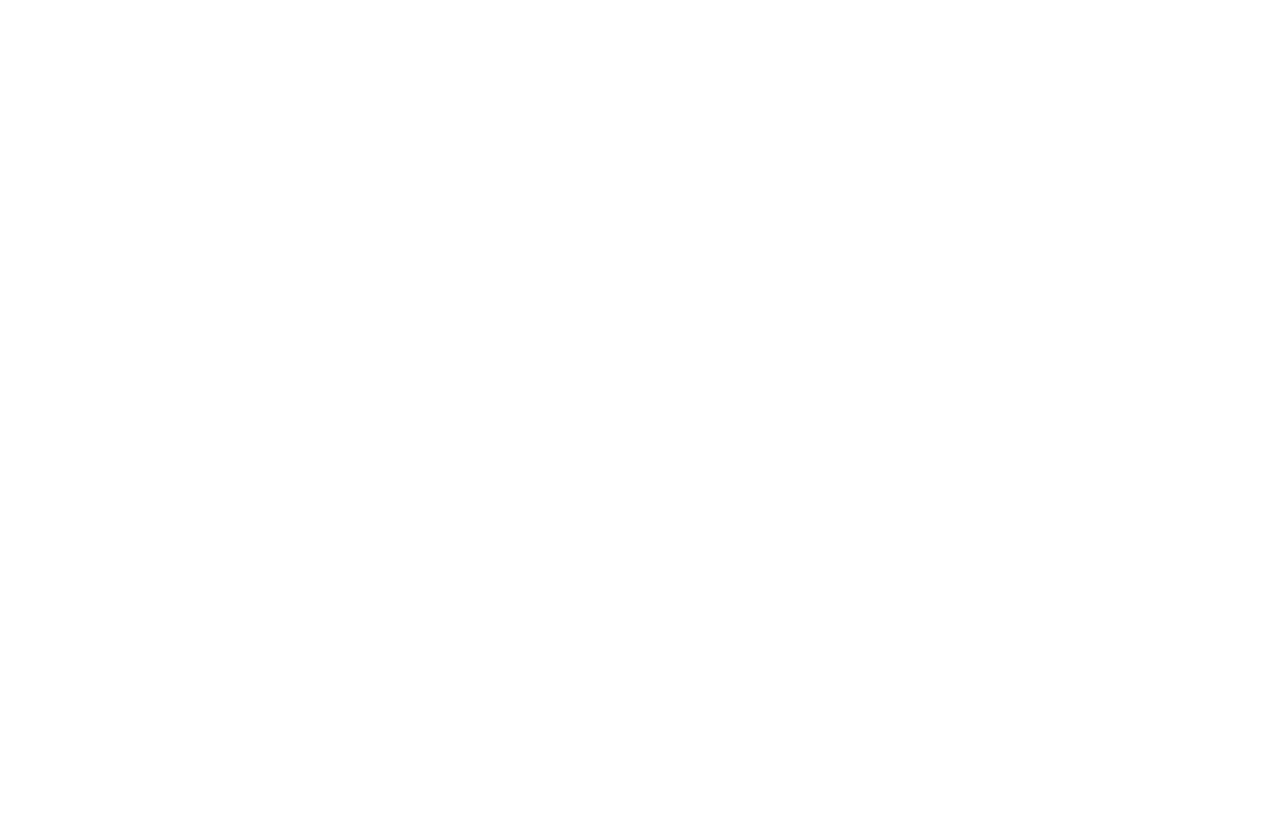
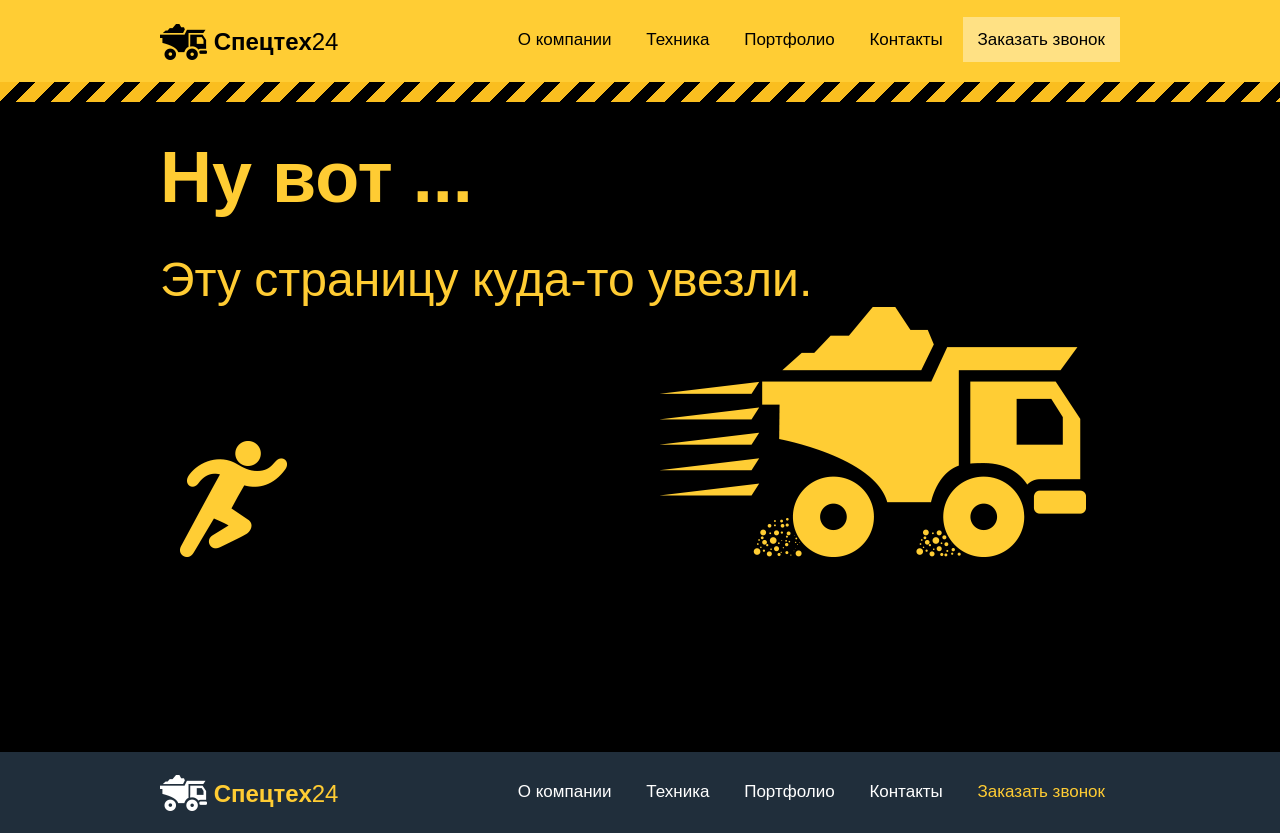
Before and after one commit to Enkil/spectech24, a plain HTML site: page 404.html in a window 1280 px wide. Before the commit the page ends 800 px from the top, so only its background shows below. Drawn offline with Linux system fonts and the light colour scheme.

Commit message:
404 page added

```diff
--- a/404.html
+++ b/404.html
@@ -0,0 +1,119 @@
+<!DOCTYPE html>
+<html lang="en">
+<head>
+	<meta charset="UTF-8">
+	<title>404 Error - Page not found | Spectech24</title>
+	<link rel="stylesheet" href="css/style.css">
+</head>
+<body>
+
+	<!-- HEADER -->
+	<header class="page-header">
+
+		<div class="container">
+			<div class="row">
+
+
+				<div class="col-4"> <!-- Logo Group-->
+
+					<a href="index.html" class="page-header__logo">
+						<img src="img/icon__logo--header.png" alt="Главная | Спецтех24" class="page-header__logo-img">
+						<span class="page-header__logo-text"><strong>Спецтех</strong>24</span>
+					</a>
+
+				</div>
+
+
+				<div class="col-8"> <!-- Main Nav Group-->
+
+					<nav class="page-header__nav">
+						<ul class="page-header__nav-links">
+							<li class="page-header__nav-link"><a href="team.html" class="page-header__nav-link-item">О компании</a></li>
+							<li class="page-header__nav-link"><a href="catalog.html" class="page-header__nav-link-item">Техника</a></li>
+							<li class="page-header__nav-link"><a href="portfolio.html" class="page-header__nav-link-item">Портфолио</a></li>
+							<li class="page-header__nav-link"><a href="contacts.html" class="page-header__nav-link-item">Контакты</a></li>
+							<li class="page-header__nav-link"><a href="contacts.html#contact-form" class="page-header__nav-link-item page-header__nav-link-item--cta">Заказать звонок</a></li>
+						</ul>
+					</nav>
+
+				</div>
+
+
+			</div>
+		</div>
+	</header>
+	<!-- / HEADER -->
+
+	<!--  PAGE CONTENT -->
+	<main class="page-content">
+
+		<div class="stripes"></div>
+
+		<div class="error404">
+
+			<div class="container">
+				<div class="row">
+
+
+					<div class="col-12">
+						<h2 class="error404__title">Ну вот ...</h2>
+						<span class="error404__text">Эту страницу куда-то увезли.</span>
+					</div>
+
+					<div class="col-6 error404__images">
+						<img src="img/icon__404--man.png" alt="" class="error404__img">
+					</div>
+
+					<div class="col-6 error404__images">
+						<img src="img/icon__404--trac.png" alt="" class="error404__img">
+					</div>
+
+
+				</div>
+			</div>
+
+		</div>
+
+
+	</main>
+	<!-- / PAGE CONTENT -->
+
+	<!-- FOOTER -->
+	<footer class="page-footer">
+
+		<div class="container">
+			<div class="row">
+
+
+				<div class="col-4"> <!-- Logo Group-->
+
+					<a href="index.html" class="page-footer__logo">
+						<img src="img/icon__logo--footer.png" alt="Главная | Спецтех24" class="page-footer__logo-img">
+						<span class="page-footer__logo-text"><strong>Спецтех</strong>24</span>
+					</a>
+
+				</div>
+
+
+				<div class="col-8"> <!-- Main Nav Group-->
+
+					<nav class="page-footer__nav">
+						<ul class="page-footer__nav-links">
+							<li class="page-footer__nav-link"><a href="team.html" class="page-footer__nav-link-item">О компании</a></li>
+							<li class="page-footer__nav-link"><a href="catalog.html" class="page-footer__nav-link-item">Техника</a></li>
+							<li class="page-footer__nav-link"><a href="portfolio.html" class="page-footer__nav-link-item">Портфолио</a></li>
+							<li class="page-footer__nav-link"><a href="contacts.html" class="page-footer__nav-link-item">Контакты</a></li>
+							<li class="page-footer__nav-link"><a href="contacts.html#contact-form" class="page-footer__nav-link-item page-footer__nav-link-item--cta">Заказать звонок</a></li>
+						</ul>
+					</nav>
+
+				</div>
+
+
+			</div>
+		</div>
+	</footer>
+	<!-- / FOOTER -->
+
+</body>
+</html>
--- /dev/null
+++ b/less/components/page__404-content.less
@@ -0,0 +1,30 @@
+.error404{
+	height: 650px;
+	background-color: #000;
+
+	&__title{
+		font-size: 72px;
+		color: #ffcc33;
+		// margin-top: 45px;
+		// margin-bottom: 50px;
+		line-height: 150px;
+	}
+
+	&__text{
+		font-size: 48px;
+		color: #ffcc33;
+	}
+
+	&__images{
+		height: 250px;
+		margin-bottom: 200px;
+		position: relative;
+	}
+
+	&__img{
+		display: inline-block;
+		margin: auto 0 0 auto;
+		position: absolute;
+		bottom: 0;
+	}
+}
--- a/less/style.less
+++ b/less/style.less
@@ -10,3 +10,4 @@
 @import url('components/page__portfolio-content.less');
 @import url('components/page__catalog-content.less');
 @import url('components/page__index-content.less');
+@import url('components/page__404-content.less');
```
Also changed, not shown: css/style.css, img/icon__404--man.png (added), img/icon__404--trac.png (added).
